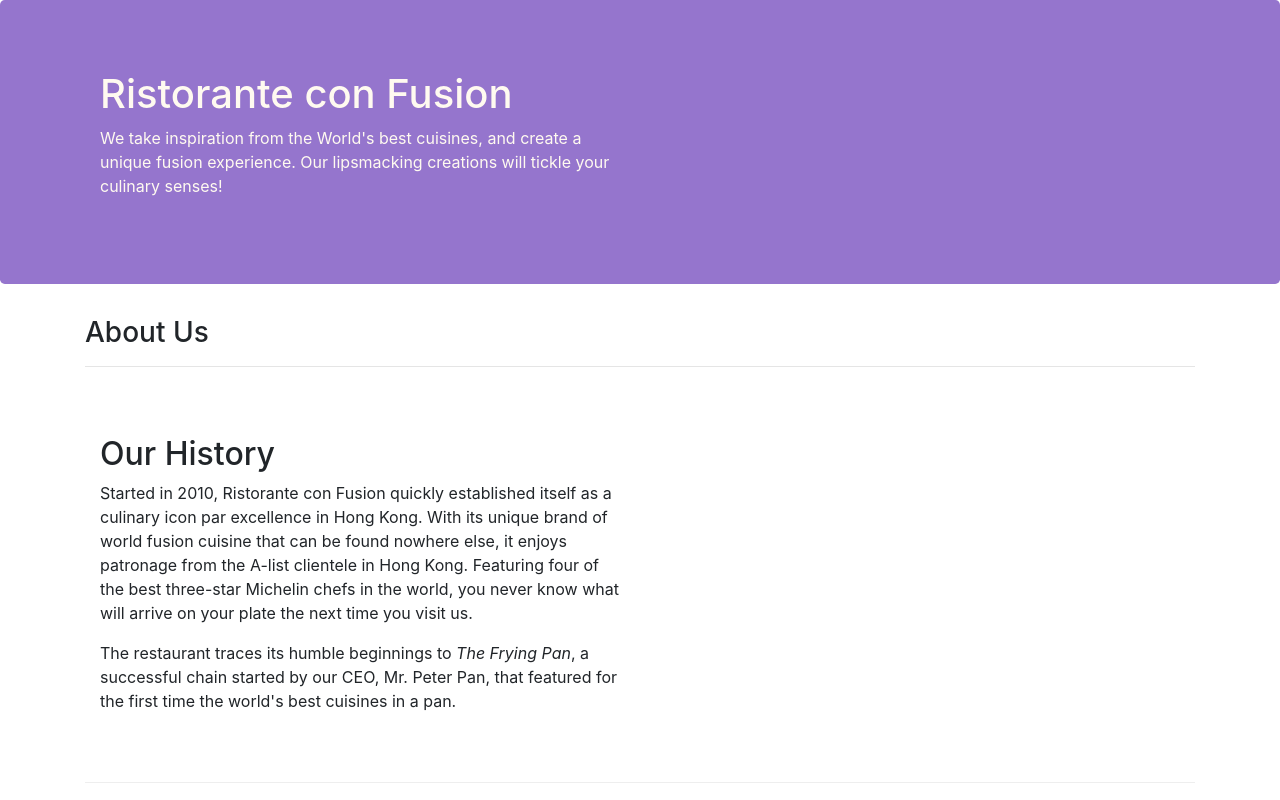
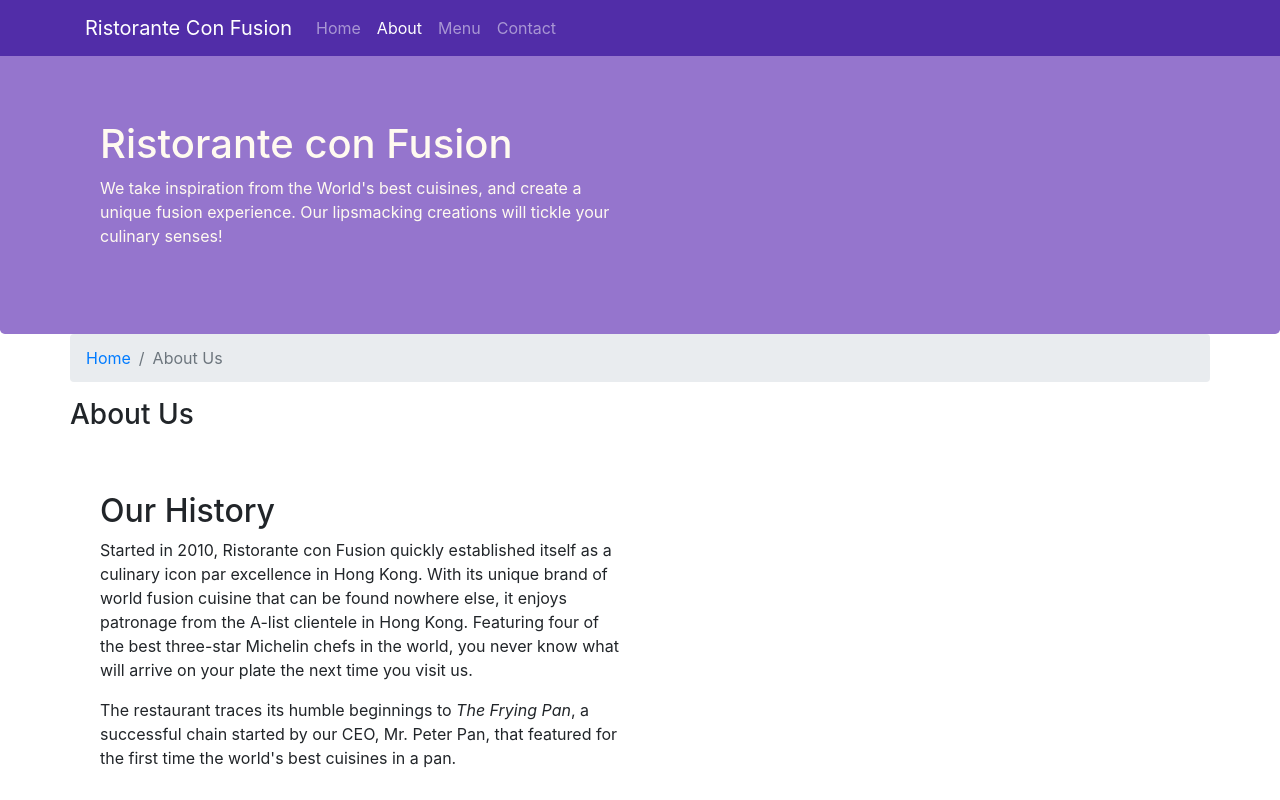
Before and after one commit to MicahBala/CourseraExercises, a website: page aboutus.html in a window 1280 px wide. Shown: the top 800 px of the page. Drawn offline with nearby package versions, Linux system fonts and the light colour scheme.

Commit message:
add navigation and breadcrumbs

```diff
--- a/aboutus.html
+++ b/aboutus.html
@@ -19,6 +19,34 @@
   </head>
 
   <body>
+    <nav class="navbar navbar-dark navbar-expand-sm fixed-top">
+      <div class="container">
+        <button
+          class="navbar-toggler"
+          type="button"
+          data-toggle="collapse"
+          data-target="#Navbar"
+        >
+          <span class="navbar-toggler-icon"></span>
+        </button>
+
+        <a href="#" class="navbar-brand">Ristorante Con Fusion</a>
+        <div class="collapse navbar-collapse" id="Navbar">
+          <ul class="navbar-nav mr-auto">
+            <li class="nav-item">
+              <a href="./index.html" class="nav-link">Home</a>
+            </li>
+            <li class="nav-item active">
+              <a href="./aboutus.html" class="nav-link">About</a>
+            </li>
+            <li class="nav-item"><a href="#" class="nav-link">Menu</a></li>
+            <li class="nav-item">
+              <a href="#" class="nav-link">Contact</a>
+            </li>
+          </ul>
+        </div>
+      </div>
+    </nav>
     <header class="jumbotron">
       <div class="container">
         <div class="row row-header">
@@ -36,11 +64,13 @@
     </header>
 
     <div class="container">
-      <div class="row">
-        <div class="col">
-          <h3>About Us</h3>
-          <hr />
-        </div>
+      <div class="row bread-crumb">
+        <ol class="col-12 breadcrumb">
+          <li class="breadcrumb-item"><a href="./index.html">Home</a></li>
+          <li class="breadcrumb-item active">About Us</li>
+        </ol>
+        <h3>About Us</h3>
+        <hr />
       </div>
 
       <div class="row row-content align-items-center">
--- a/css/style.css
+++ b/css/style.css
@@ -28,3 +28,16 @@ address {
   margin-right: 0px;
   color: #0f0f0f;
 }
+
+body {
+  padding: 50px 0px 0px 0px;
+  z-index: 0;
+}
+
+.navbar-dark {
+  background-color: #512da8;
+}
+
+.bread-crumb {
+  margin-top: -32px;
+}
```
Also changed, not shown: index.html (+29 -0 lines).
